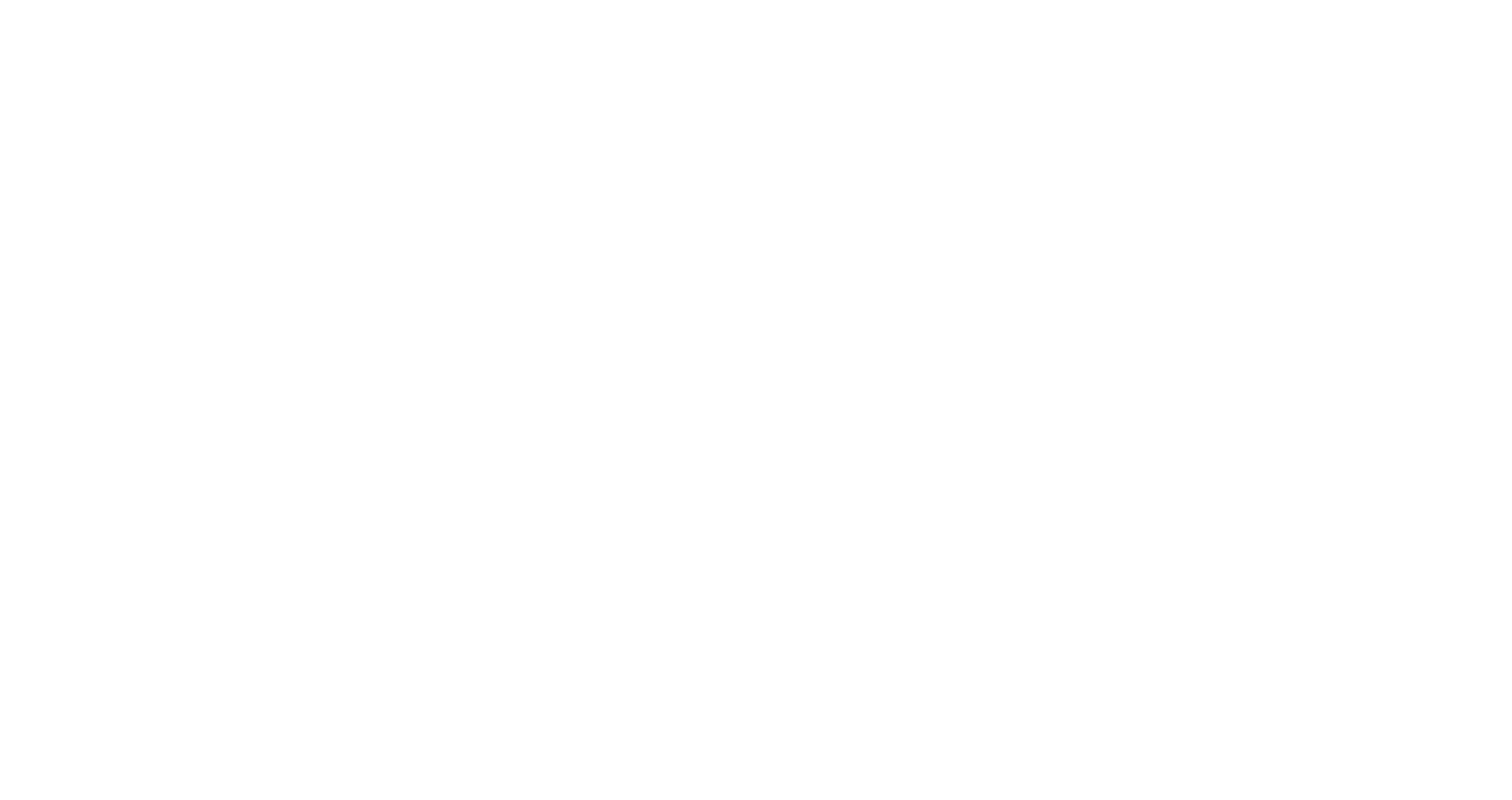
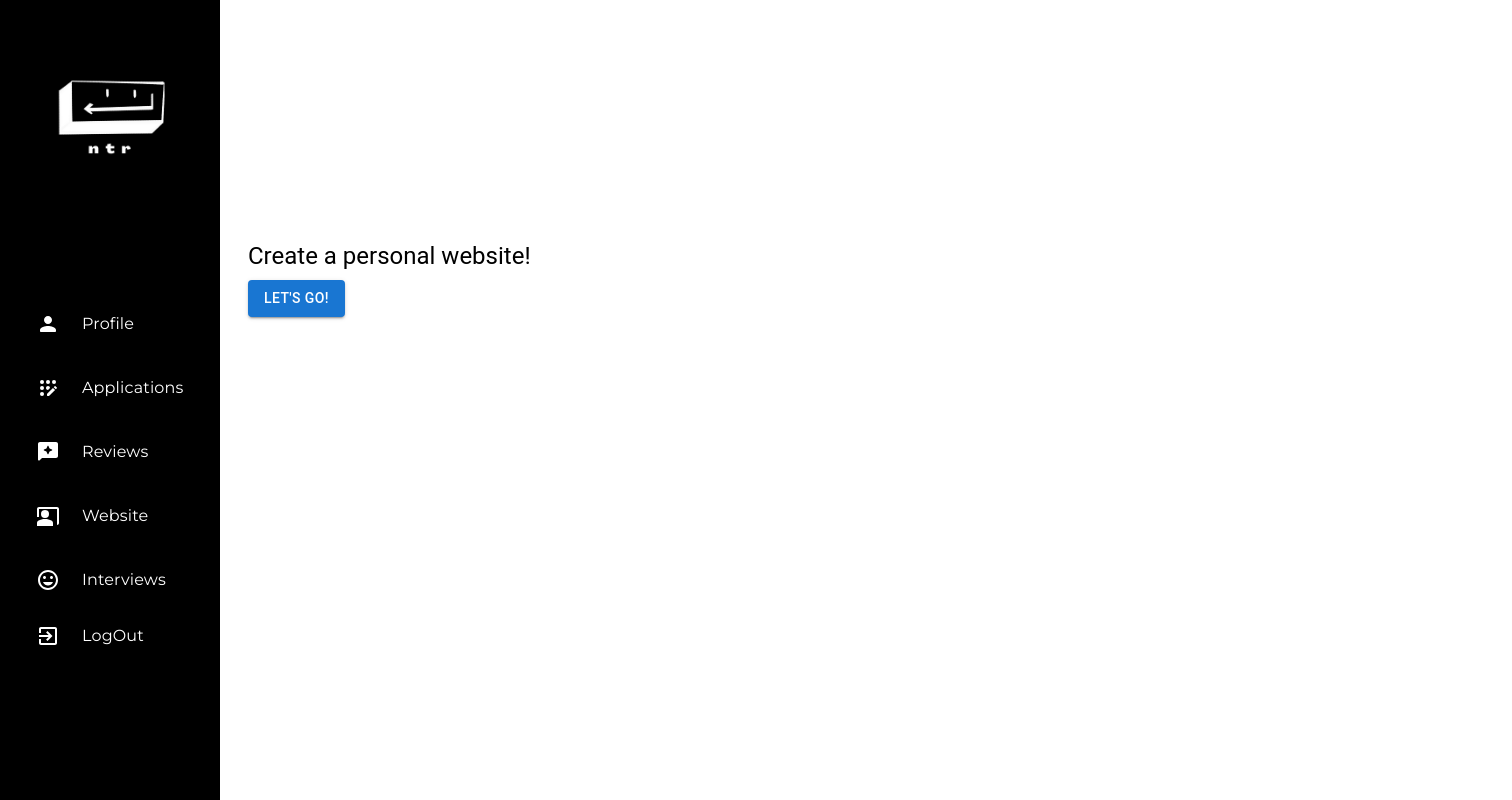
Before and after one commit to vsarunhah/ntr, a React (Create React App) app in the folder client/: page /createpersonalwebsite in a window 1280 px wide. Before the commit this address had no page. Shown: the whole page, 1512 px wide, since content can reach past the window. Built offline with nearby package versions, Linux system fonts and the light colour scheme.

Commit message:
share button changes and create website page

```diff
--- a/client/src/App.js
+++ b/client/src/App.js
@@ -31,11 +31,14 @@ import SampleForm from "./components/sampleForm";
 import PersonalWebsiteEdit from "./pages/PersonalWebsite/PersonalWebsiteEdit";
 import PersonalWebsiteView from "./pages/PersonalWebsite/PersonalWebsiteView";
 import PersonalWebsite from "./pages/PersonalWebsite/PersonalWebsite";
+import CreatePersonalWebsite from "./pages/PersonalWebsite/CreatePersonalWebsite";
 
 import ParserResume from "./pages/Profile/ParseResume";
 
 import InterviewList from "./pages/Interviews/InterviewList";
 import CreateInterviewTip from "./pages/Interviews/CreateInterviewTip";
+
+
 
 const App = () => {
   const user = localStorage.getItem("token");
@@ -76,6 +79,7 @@ const App = () => {
         <Route path="/ParseResume" element={<ParserResume />} />
         <Route path="/interviewlist" element={<InterviewList />} />
         <Route path="/createinterviewtip" element={<CreateInterviewTip />} />
+        <Route path="/createpersonalwebsite" element={<CreatePersonalWebsite />} />
       </Routes>
     </div>
   );
--- a/client/src/pages/Interviews/InterviewList.js
+++ b/client/src/pages/Interviews/InterviewList.js
@@ -174,9 +174,9 @@ export default function InterviewList() {
             <Grid item>
               <Review
                 review={review}
-                deleteReview={() => deleteReview(review.id)}
-                upvoteReview={() => upvoteReview(review.id)}
-                downvoteReview={() => downvoteReview(review.id)}
+                // deleteReview={() => deleteReview(review.id)}
+                // upvoteReview={() => upvoteReview(review.id)}
+                // downvoteReview={() => downvoteReview(review.id)}
                 user={review.user}
                 key={review.id}
                 upvotes={review.upvotes}
--- /dev/null
+++ b/client/src/pages/PersonalWebsite/CreatePersonalWebsite.js
@@ -0,0 +1,40 @@
+import React from 'react'
+import Grid from '@mui/material/Grid';
+import { Box, Button, Typography } from '@mui/material';
+import { useNavigate } from "react-router-dom";
+import Navbar from '../../components/Navbar/Navbar'
+
+const CreatePersonalWebsite  = () => {
+    let navigate = useNavigate();
+
+    const routeChange = () => {
+        let path = `/form`;
+        console.log("sent : "+path);
+        navigate(path);
+      }
+      const routeChangeResume = () => {
+        let path = `/ParseResume`;
+        console.log("sent : "+path);
+        navigate(path);
+      }
+    return (
+
+    <Grid>
+      <Navbar />
+    <Grid container  mx={30} my={30}>
+        <Typography gutterBottom variant="h5">
+        Create a personal website!
+      </Typography>
+    <Grid container>
+    <Grid item xs={6}>
+     <Button onClick={routeChange}  variant="contained" color="primary" >Let's go!</Button>
+     </Grid>
+    </Grid>
+    </Grid>
+    </Grid>
+
+
+    )
+}
+
+export default CreatePersonalWebsite
--- a/client/src/pages/PersonalWebsite/PersonalWebsiteView.js
+++ b/client/src/pages/PersonalWebsite/PersonalWebsiteView.js
@@ -1,5 +1,5 @@
 import Grid from '@mui/material/Grid';
-import {Card, Divider, Button, Box, Typography,CardContent } from '@mui/material';
+import { Card, Divider, Button, Box, Typography,CardContent } from '@mui/material';
 import EditOutlinedIcon from '@mui/icons-material/EditOutlined';
 import { Link, LinkProps } from 'react-router-dom';
 import { useNavigate } from "react-router-dom";
@@ -51,27 +51,26 @@ const PersonalWebsiteEdit = () => {
           <div
             style={{
               background: '#0000',
-              width: '100%',
             }}
           >
 
             <FacebookShareButton
               url={shareUrl}
             >
-              <FacebookIcon size={40} round={true}  mx ={2}/>
+              <FacebookIcon size={40} round={true}  style={{margin:'10px'}}/>
             </FacebookShareButton>
 
             <WhatsappShareButton
               url={shareUrl}
             >
-              <WhatsappIcon size={40} round={true}  mx ={2}/>
+              <WhatsappIcon size={40} round={true} style={{margin:'10px'}}/>
             </WhatsappShareButton>
 
-            <ContentCopyRoundedIcon
-              url={shareUrl}
-            >
-              <ContentCopyRoundedIcon size={40} variant={"outlined"} round={true} />
-            </ContentCopyRoundedIcon>
+            <Button style={{margin:'10px'}}
+                onClick={() => {navigator.clipboard.writeText(shareUrl)}}
+                color="primary" startIcon={<ContentCopyRoundedIcon />}
+                //size={40} variant={"outlined"} round={true}
+                > </Button>
           </div>
         );
     }
@@ -144,8 +143,6 @@ const PersonalWebsiteEdit = () => {
   const ShareDialog = () => {
 
   return (
-      <React.Fragment>
-      <Grid>
         <Dialog
           open={openShare}
           onClose={() => setShareOpen(false)}
@@ -161,8 +158,6 @@ const PersonalWebsiteEdit = () => {
             <Button onClick={() => setShareOpen(false)}>Done</Button>
           </DialogActions>
         </Dialog>
-      </Grid>
-      </React.Fragment>
     )
 };
     //use this once the id comes
```
